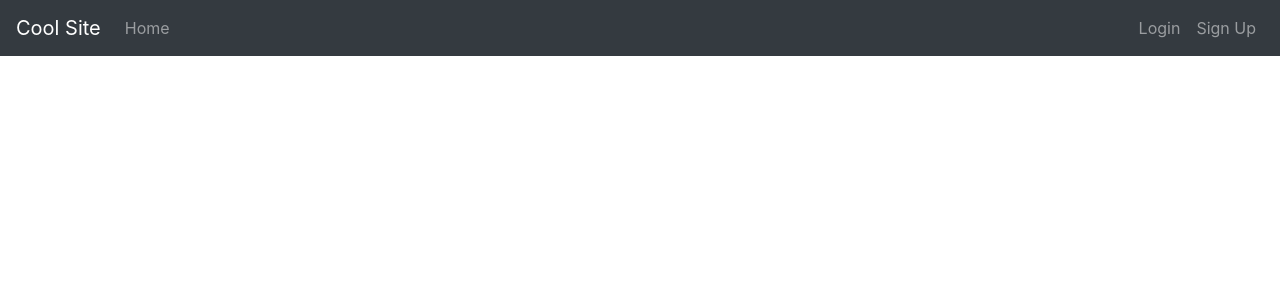
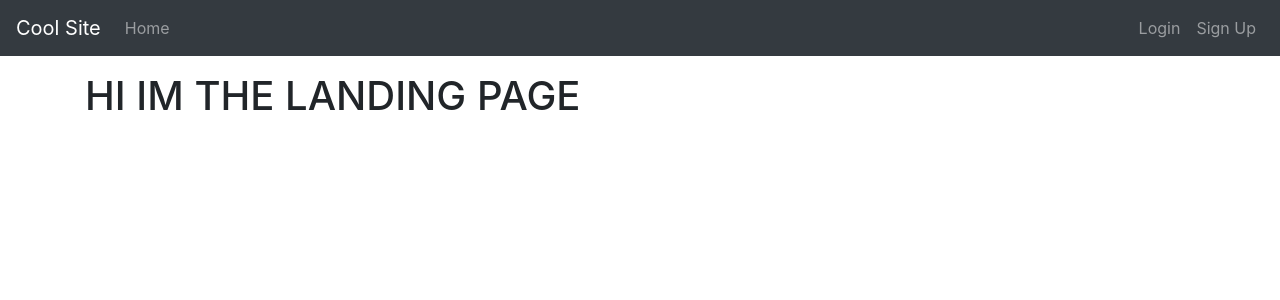
Before and after one commit to SFX818/Team-1-frontend, a React (Create React App) app: page /landing in a window 1280 px wide. Shown: the top 300 px of the page. Built offline with nearby package versions, Linux system fonts and the light colour scheme.

Commit message:
started writing/organizing components

```diff
--- a/src/App.js
+++ b/src/App.js
@@ -7,6 +7,9 @@ import Layout from './components/common/Layout'
 import Login from './components/Login'
 import Signup from './components/Signup'
 import Profile from './components/Profile'
+import Landing from './components/Landing'
+import SavedJobs from './components/SavedJobs'
+import Network from './components/Network'
 
 // CSS imports
 import "./css/App.css";
@@ -19,6 +22,9 @@ const App = () => {
        <Route exact path="/login" component={Login}/>
        <Route exact path="/register" component={Signup}/>
        <Route exact path="/profile" component={Profile}/>
+       <Route exact path="/landing" component={Landing}/>
+       <Route exact path="/savedjobs" component={SavedJobs}/>
+       <Route exact path="/savedjobs" component={Network}/>
      </Switch>
     </Layout>
   );
--- /dev/null
+++ b/src/components/Landing.js
@@ -0,0 +1,11 @@
+import React from 'react'
+
+const Landing = () => {
+    return (
+        <div>
+            <h1>HI IM THE LANDING PAGE</h1>
+        </div>
+    )
+}
+
+export default Landing
--- a/src/components/Login.js
+++ b/src/components/Login.js
@@ -49,7 +49,7 @@ const Login = (props) => {
 
       login(username, password).then(
         () =>{
-          props.history.push('/profile')
+          props.history.push('/landing')
           window.location.reload()
         },
         (error) => {
--- /dev/null
+++ b/src/components/Network.js
@@ -0,0 +1,11 @@
+import React from 'react'
+
+const Network = () => {
+    return (
+        <div>
+
+        </div>
+    )
+}
+
+export default Network
--- /dev/null
+++ b/src/components/SavedJobs.js
@@ -0,0 +1,11 @@
+import React from 'react'
+
+const SavedJobs = () => {
+    return (
+        <div>
+            <h1> Hi Im the Saved Jobs Page</h1>
+        </div>
+    )
+}
+
+export default SavedJobs
```
